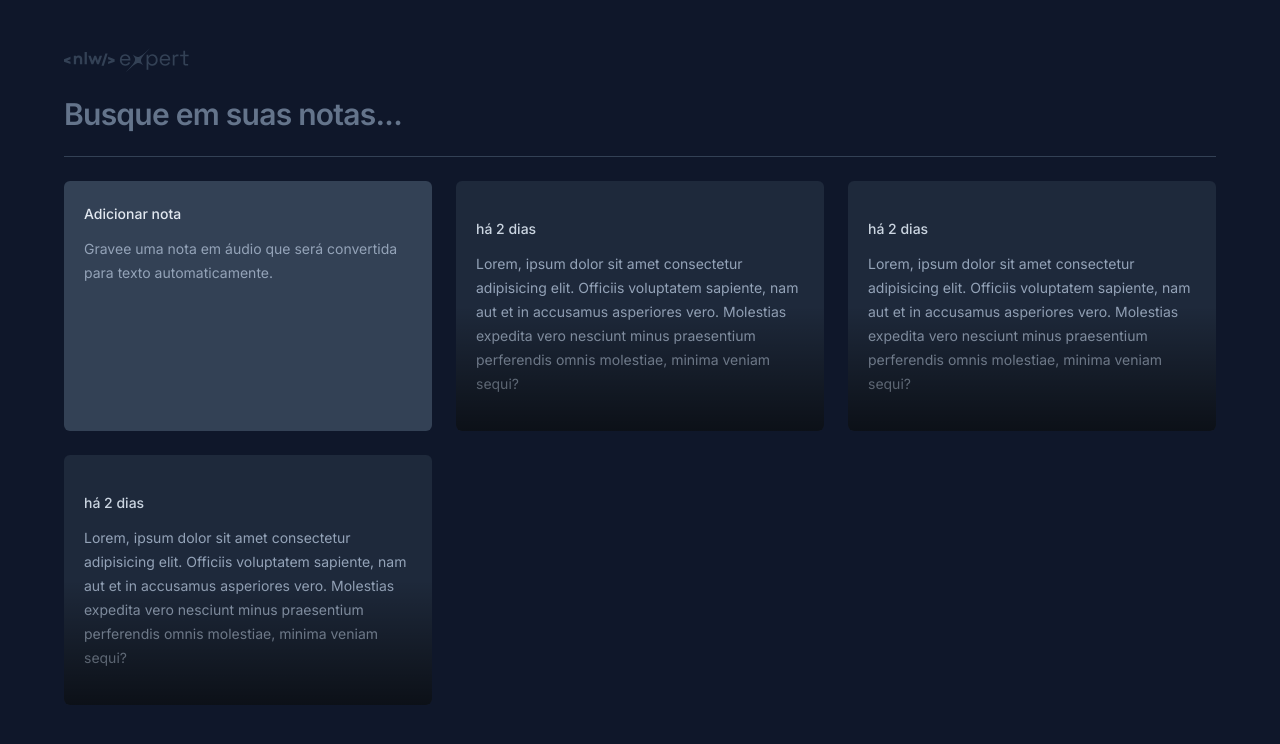
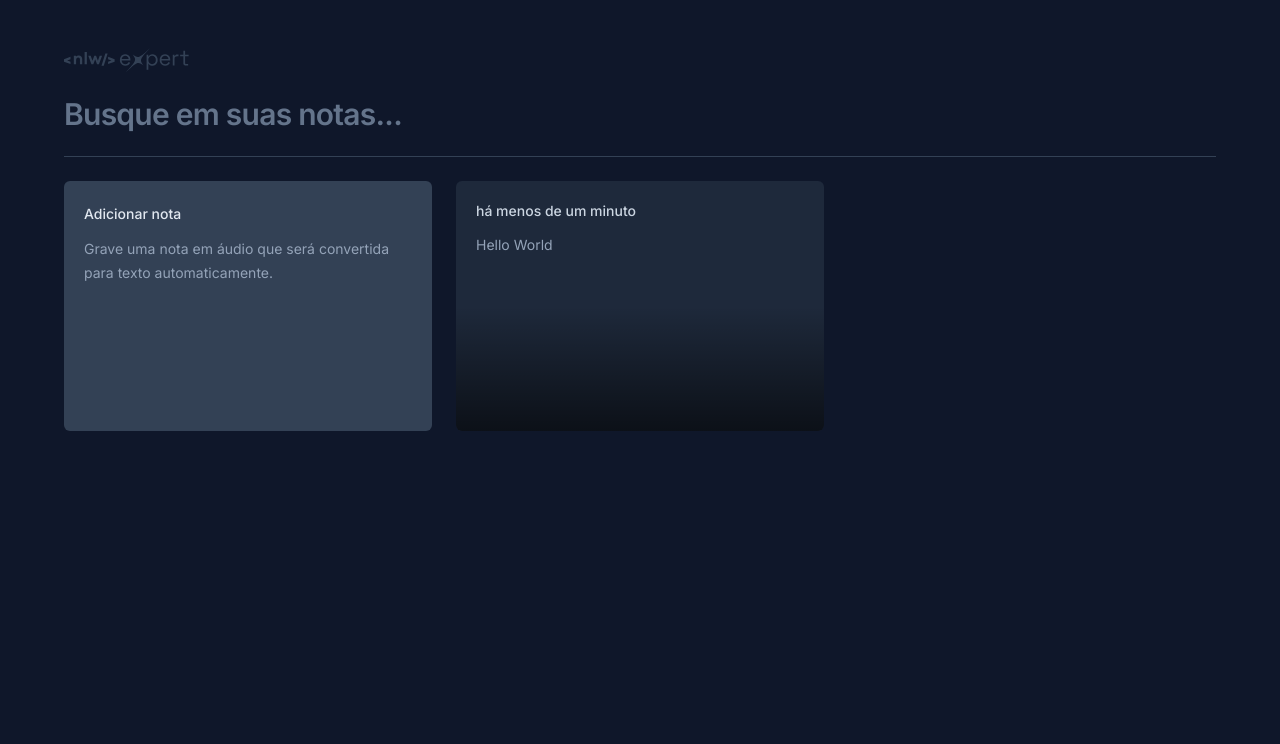
Before and after one commit to jeadamek/nlw-expert-notes, a React (Vite) app: page / in a window 1280 px wide. Shown: the top 744 px of the page. Built offline with nearby package versions, Linux system fonts and the light colour scheme.

Commit message:
:art: style note-card dialog

```diff
--- a/package.json
+++ b/package.json
@@ -9,6 +9,9 @@
     "preview": "vite preview"
   },
   "dependencies": {
+    "@radix-ui/themes": "^3.0.0",
+    "date-fns": "^3.6.0",
+    "lucide-react": "^0.363.0",
     "react": "^18.2.0",
     "react-dom": "^18.2.0"
   },
--- a/src/app.tsx
+++ b/src/app.tsx
@@ -20,10 +20,10 @@
       <div className='grid grid-cols-3 auto-rows-[250px] gap-6'>
         <NewNoteCard />
 
-        <NoteCard />
-        <NoteCard />
-        <NoteCard />
-
+        <NoteCard note={{
+          date: new Date(),
+          content: 'Hello World'
+        }} />
 
       </div>
     </div>
--- a/src/components/new-note-card.tsx
+++ b/src/components/new-note-card.tsx
@@ -3,7 +3,7 @@
     <div className="rounded-md bg-slate-700 p-5 space-y-3">
       <span className="text-sm font-medium text-slate-200">Adicionar nota</span>
       <p className="text-sm leading-6 text-slate-400">
-        Gravee uma nota em áudio que será convertida para texto automaticamente.
+        Grave uma nota em áudio que será convertida para texto automaticamente.
       </p>
     </div>
   );
--- a/src/components/note-card.tsx
+++ b/src/components/note-card.tsx
@@ -1,15 +1,55 @@
-export function NoteCard() {
+import * as Dialog from '@radix-ui/react-dialog';
+import { formatDistanceToNow } from 'date-fns';
+import { ptBR } from 'date-fns/locale';
+import { X } from 'lucide-react';
+
+interface NoteCardProps {
+  note: {
+    date: Date;
+    content: string;
+  };
+}
+
+export function NoteCard({ note }: NoteCardProps) {
   return (
-    <button className="text-left rounded-md bg-slate-800 p-5 space-y-3 overflow-hidden relative outline-none hover:ring-2 hover:ring-slate-600 focus-visible:ring-2 focus-visible:ring-lime-400">
-      <span className="text-sm font-medium text-slate-300">há 2 dias</span>
-      <p className="text-sm leading-6 text-slate-400">
-        Lorem, ipsum dolor sit amet consectetur adipisicing elit. Officiis
-        voluptatem sapiente, nam aut et in accusamus asperiores vero. Molestias
-        expedita vero nesciunt minus praesentium perferendis omnis molestiae,
-        minima veniam sequi?
-      </p>
+    <Dialog.Root>
+      <Dialog.Trigger className="text-left rounded-md flex flex-col bg-slate-800 p-5 gap-y-3 overflow-hidden relative outline-none hover:ring-2 hover:ring-slate-600 focus-visible:ring-2 focus-visible:ring-lime-400">
+        <span className="text-sm font-medium text-slate-300">
+          {formatDistanceToNow(note.date, { locale: ptBR, addSuffix: true })}
+        </span>
+        <p className="text-sm leading-6 text-slate-400">
+          {note.content}
+        </p>
 
-      <div className="absolute bottom-0 left-0 right-0 h-1/2 bg-gradient-to-t from-black/60 to-black/0 pointer-events-none" />
-    </button>
+        <div className="absolute bottom-0 left-0 right-0 h-1/2 bg-gradient-to-t from-black/60 to-black/0 pointer-events-none" />
+      </Dialog.Trigger>
+
+      <Dialog.Portal>
+        <Dialog.Overlay className="inset-0 fixed bg-black/50" />
+        <Dialog.Content className="fixed overflow-hidden left-1/2 top-1/2 -translate-x-1/2 -translate-y-1/2 max-w-[640px] w-full h-[60vh] bg-slate-700 rounded-md flex flex-col outline-none">
+
+          <Dialog.Close className='absolute right-0 top-0 bg-slate-800 p-1.5 text-slate-400 hover:text-slate-100'>
+            <X className='size-5' />
+          </Dialog.Close>
+
+          <div className="flex flex-1 flex-col gap-3 p-5">
+            <span className="text-sm font-medium text-slate-300">
+              {formatDistanceToNow(note.date, { locale: ptBR, addSuffix: true })}
+            </span>
+
+            <p className="text-sm leading-6 text-slate-400">
+              {note.content}
+            </p>
+          </div>
+
+          <button
+            type='button'
+            className="w-full bg-slate-800 py-4 text-center text-sm text-state-300 outline-none font-medium group"
+          >
+            Deseja <span className="text-red-400 group-hover:underline">apagar essa nota</span>?
+          </button>
+        </Dialog.Content>
+      </Dialog.Portal>
+    </Dialog.Root>
   );
 }
```
Also changed, not shown: 1 other file (tests, documents, lock files or other folders).
